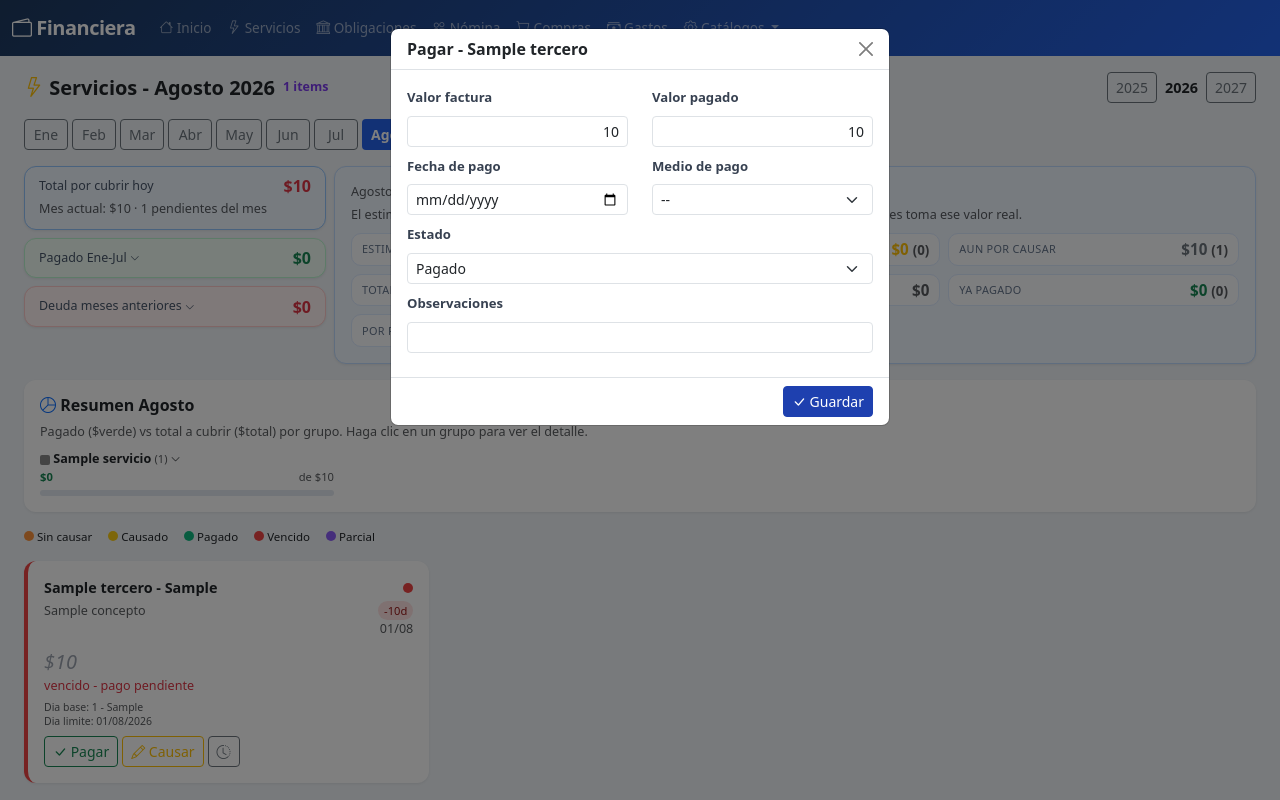
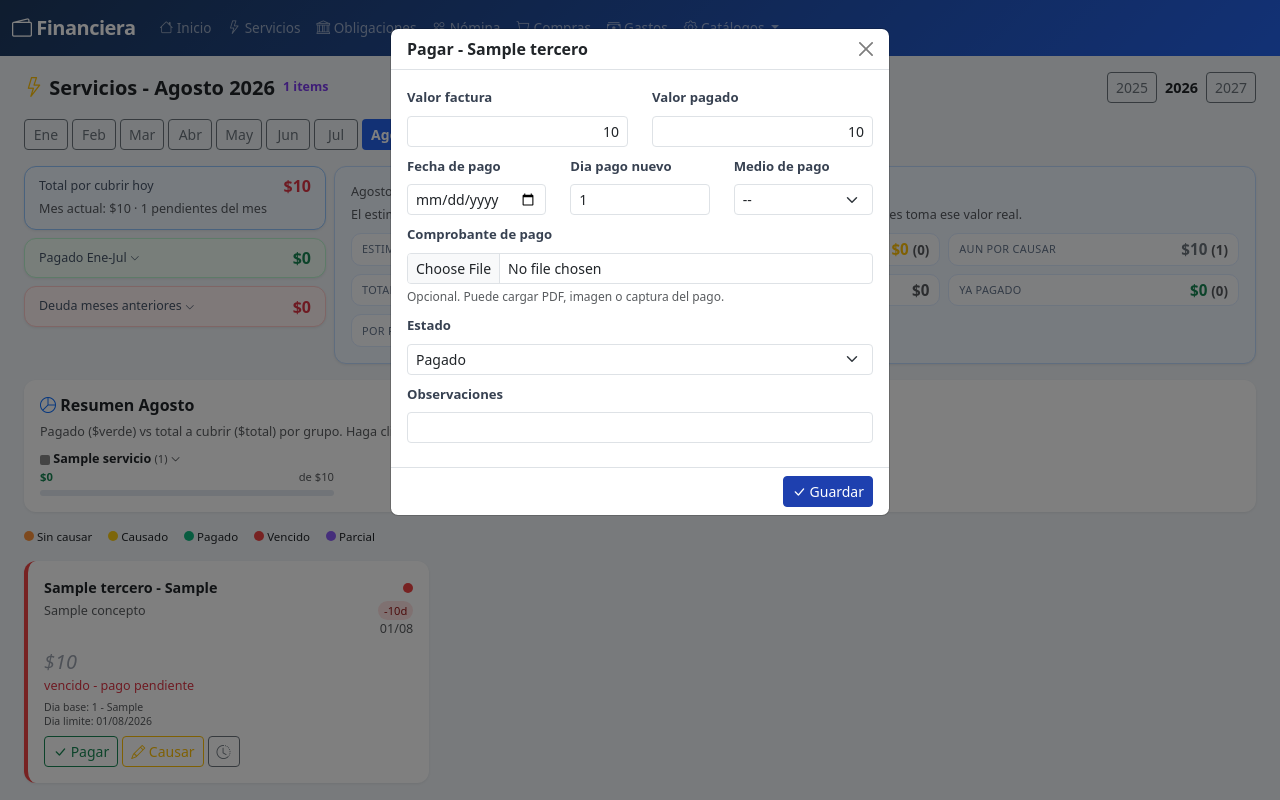
Before and after one commit to softeasyweb1966-web/financiera, a Flask app: page /servicios/pagos in a window 1280 px wide, after a click on "Pagar". Run offline with Flask 3, Linux system fonts and the light colour scheme; tables that the repository leaves empty hold one stand-in row (values such as "Sample post").

Commit message:
Modificación en Servicios y Oblgaciones para que al momento de pagar pida el día limite de pago y permita subir el recibo de pago

```diff
--- a/app/routes/servicios.py
+++ b/app/routes/servicios.py
@@ -1,4 +1,4 @@
-from flask import Blueprint, render_template, request, redirect, url_for, flash
+from flask import Blueprint, render_template, request, redirect, url_for, flash, send_file
 from app import db
 from app.models import (
     Servicio, PagoServicio, Tercero, Concepto, Categoria, MedioPago,
@@ -13,11 +13,59 @@ from app.conceptos_estado import (
 )
 from calendar import monthrange
 from datetime import date, datetime
+from io import BytesIO
 
 servicios_bp = Blueprint('servicios', __name__, url_prefix='/servicios')
 
 MESES = ['Enero', 'Febrero', 'Marzo', 'Abril', 'Mayo', 'Junio',
          'Julio', 'Agosto', 'Septiembre', 'Octubre', 'Noviembre', 'Diciembre']
+MAX_COMPROBANTE_SIZE = 5 * 1024 * 1024
+
+
+def _resolver_dia_pago(dia_valor, fecha_pago_valor=None):
+    valor_fuente = dia_valor
+    if valor_fuente in (None, '') and fecha_pago_valor:
+        try:
+            valor_fuente = datetime.strptime(fecha_pago_valor, '%Y-%m-%d').day
+        except ValueError:
+            valor_fuente = None
+
+    if valor_fuente in (None, ''):
+        return None, None
+
+    try:
+        dia = int(valor_fuente)
+    except (TypeError, ValueError):
+        return None, 'El dia de pago debe ser un numero entre 1 y 31.'
+
+    if dia < 1 or dia > 31:
+        return None, 'El dia de pago debe estar entre 1 y 31.'
+
+    return dia, None
+
+
+def _leer_comprobante(archivo):
+    if not archivo or not archivo.filename:
+        return None, None, None, None
+
+    contenido = archivo.read()
+    if not contenido:
+        return None, None, None, 'El comprobante adjunto esta vacio.'
+
+    if len(contenido) > MAX_COMPROBANTE_SIZE:
+        return None, None, None, 'El comprobante supera el limite de 5 MB.'
+
+    return archivo.filename[:255], (archivo.mimetype or 'application/octet-stream')[:120], contenido, None
+
+
+def _aplicar_dia_pago_servicio(servicio, nuevo_dia):
+    if not nuevo_dia:
+        return
+
+    servicio.dia_limite_pago = nuevo_dia
+    if servicio.periodicidad == 'anual' and servicio.fecha_pago_anual:
+        ultimo_dia = monthrange(servicio.fecha_pago_anual.year, servicio.fecha_pago_anual.month)[1]
+        servicio.fecha_pago_anual = servicio.fecha_pago_anual.replace(day=min(nuevo_dia, ultimo_dia))
 
 
 def _conceptos_activos_categoria(nombre_categoria, anio, mes):
@@ -621,15 +669,31 @@ def cambiar_estado(id):
 
 @servicios_bp.route('/pago', methods=['POST'])
 def registrar_pago():
-    servicio_id = request.form['servicio_id']
+    servicio_id = int(request.form['servicio_id'])
     anio = int(request.form['anio'])
     mes = int(request.form['mes'])
+    servicio = Servicio.query.get_or_404(servicio_id)
     accion = request.form.get('accion', 'pagar')  # causar o pagar
     valor_causado = request.form.get('valor_causado') or None
     valor_pagado = request.form.get('valor_pagado') or None
     estado = request.form.get('estado', 'pagado')
     medio_pago_id = request.form.get('medio_pago_id') or None
     fecha_pago = request.form.get('fecha_pago') or None
+    dia_pago_reportado, error_dia = _resolver_dia_pago(
+        request.form.get('dia_pago_reportado'),
+        fecha_pago
+    )
+    if accion == 'pagar' and error_dia:
+        flash(error_dia, 'danger')
+        return redirect(url_for('servicios.pagos', anio=anio, mes=mes))
+
+    comprobante_nombre, comprobante_mime, comprobante_archivo, error_comprobante = _leer_comprobante(
+        request.files.get('comprobante')
+    )
+    if accion == 'pagar' and error_comprobante:
+        flash(error_comprobante, 'danger')
+        return redirect(url_for('servicios.pagos', anio=anio, mes=mes))
+
     observaciones = request.form.get('observaciones', '').strip()
 
     pago = PagoServicio.query.filter_by(
@@ -648,8 +712,13 @@ def registrar_pago():
             pago.estado = estado
             pago.medio_pago_id = medio_pago_id
             pago.fecha_pago = fecha_pago
+            pago.dia_pago_reportado = dia_pago_reportado
             if valor_causado:
                 pago.valor_causado = valor_causado
+            if comprobante_archivo:
+                pago.comprobante_nombre = comprobante_nombre
+                pago.comprobante_mime = comprobante_mime
+                pago.comprobante_archivo = comprobante_archivo
         pago.observaciones = observaciones
     else:
         if accion == 'causar':
@@ -665,9 +734,16 @@ def registrar_pago():
                 servicio_id=servicio_id, anio=anio, mes=mes,
                 valor_causado=valor_causado, valor_pagado=valor_pagado,
                 estado=estado, medio_pago_id=medio_pago_id,
-                fecha_pago=fecha_pago, observaciones=observaciones
+                fecha_pago=fecha_pago, observaciones=observaciones,
+                dia_pago_reportado=dia_pago_reportado,
+                comprobante_nombre=comprobante_nombre,
+                comprobante_mime=comprobante_mime,
+                comprobante_archivo=comprobante_archivo
             )
         db.session.add(pago)
+
+    if accion == 'pagar' and dia_pago_reportado:
+        _aplicar_dia_pago_servicio(servicio, dia_pago_reportado)
 
     db.session.commit()
 
@@ -693,3 +769,18 @@ def registrar_pago():
 
     flash('Registro actualizado.', 'success')
     return redirect(url_for('servicios.pagos', anio=anio, mes=mes))
+
+
+@servicios_bp.route('/pago/<int:pago_id>/comprobante')
+def descargar_comprobante(pago_id):
+    pago = PagoServicio.query.get_or_404(pago_id)
+    if not pago.comprobante_archivo:
+        flash('Este pago no tiene comprobante adjunto.', 'warning')
+        return redirect(request.referrer or url_for('servicios.detalle', id=pago.servicio_id, anio=pago.anio))
+
+    return send_file(
+        BytesIO(pago.comprobante_archivo),
+        mimetype=pago.comprobante_mime or 'application/octet-stream',
+        download_name=pago.comprobante_nombre or f'comprobante_servicio_{pago.id}',
+        as_attachment=False
+    )
--- a/app/templates/servicios/pagos.html
+++ b/app/templates/servicios/pagos.html
@@ -346,6 +346,9 @@
 
             <div class="mt-1 card-meta-line">
                 <small class="text-muted d-block">Dia base: {{ s.dia_limite_pago or '-' }} - {{ s.periodicidad|title }}</small>
+                {% if pago and pago.dia_pago_reportado %}
+                <small class="text-muted d-block">Dia registrado al pagar: {{ pago.dia_pago_reportado }}</small>
+                {% endif %}
                 <small class="text-muted d-block">
                     {{ item.etiqueta_fecha }}: {{ item.fecha_referencia.strftime('%d/%m/%Y') if item.fecha_referencia else '-' }}
                 </small>
@@ -357,7 +360,7 @@
             <div class="mt-2 d-flex gap-1 flex-wrap">
                 {% if item.estado != 'pagado' %}
                 <button class="btn btn-sm btn-outline-success" data-bs-toggle="modal" data-bs-target="#modalPago"
-                        onclick='prepararPago({{ s.id }}, {{ s.tercero.nombre|tojson }}, {{ mes }}, {{ item.valor_mostrar or 0 }})'>
+                        onclick='prepararPago({{ s.id }}, {{ s.tercero.nombre|tojson }}, {{ mes }}, {{ item.valor_mostrar or 0 }}, {{ s.dia_limite_pago if s.dia_limite_pago is not none else "null" }})'>
                     <i class="bi bi-check-lg"></i> Pagar
                 </button>
                 {% if item.estado == 'sin_causar' %}
@@ -366,6 +369,11 @@
                     <i class="bi bi-pencil"></i> Causar
                 </button>
                 {% endif %}
+                {% endif %}
+                {% if pago and pago.comprobante_archivo %}
+                <a href="{{ url_for('servicios.descargar_comprobante', pago_id=pago.id) }}" class="btn btn-sm btn-outline-info" title="Ver comprobante">
+                    <i class="bi bi-paperclip"></i>
+                </a>
                 {% endif %}
                 <a href="{{ url_for('servicios.detalle', id=s.id, anio=anio) }}" class="btn btn-sm btn-outline-secondary" title="Historial mes a mes">
                     <i class="bi bi-clock-history"></i>
@@ -383,7 +391,7 @@
 <div class="modal fade" id="modalPago" tabindex="-1">
     <div class="modal-dialog">
         <div class="modal-content">
-            <form method="POST" action="{{ url_for('servicios.registrar_pago') }}">
+            <form method="POST" action="{{ url_for('servicios.registrar_pago') }}" enctype="multipart/form-data">
                 <input type="hidden" name="servicio_id" id="pago_servicio_id">
                 <input type="hidden" name="anio" value="{{ anio }}">
                 <input type="hidden" name="mes" id="pago_mes">
@@ -415,17 +423,26 @@
                             </div>
                         </div>
                         <div class="row">
-                            <div class="col-6 mb-2">
+                            <div class="col-4 mb-2">
                                 <label class="form-label">Fecha de pago</label>
-                                <input type="date" name="fecha_pago" class="form-control form-control-sm">
+                                <input type="date" name="fecha_pago" id="pago_fecha_pago" class="form-control form-control-sm">
                             </div>
-                            <div class="col-6 mb-2">
+                            <div class="col-4 mb-2">
+                                <label class="form-label">Dia pago nuevo</label>
+                                <input type="number" name="dia_pago_reportado" id="pago_dia_reportado" class="form-control form-control-sm" min="1" max="31" placeholder="1-31">
+                            </div>
+                            <div class="col-4 mb-2">
                                 <label class="form-label">Medio de pago</label>
                                 <select name="medio_pago_id" id="medio_pago_select" class="form-select form-select-sm" onchange="toggleTCFields()">
                                     <option value="">--</option>
                                     {% for m in medios %}<option value="{{ m.id }}" data-nombre="{{ m.nombre }}">{{ m.nombre }}</option>{% endfor %}
                                 </select>
                             </div>
+                        </div>
+                        <div class="mb-2">
+                            <label class="form-label">Comprobante de pago</label>
+                            <input type="file" name="comprobante" class="form-control form-control-sm" accept=".pdf,image/*">
+                            <div class="form-text">Opcional. Puede cargar PDF, imagen o captura del pago.</div>
                         </div>
                         <div id="seccion-tc" style="display:none" class="border rounded p-2 mb-2 bg-light">
                             <small class="fw-bold text-muted d-block mb-1"><i class="bi bi-credit-card"></i> Datos Tarjeta de Credito</small>
@@ -471,11 +488,13 @@
 
 {% block scripts %}
 <script>
-function prepararPago(id, nombre, mes, valor) {
+function prepararPago(id, nombre, mes, valor, diaBase) {
     document.getElementById('pago_servicio_id').value = id;
     document.getElementById('pago_mes').value = mes;
     window.FinancieraMoney.setValue(document.getElementById('pago_valor_causado2'), valor || '');
     window.FinancieraMoney.setValue(document.getElementById('pago_valor_pagado'), valor || '');
+    document.getElementById('pago_dia_reportado').value = diaBase || '';
+    document.getElementById('pago_fecha_pago').value = '';
     document.getElementById('pago_estado').value = 'pagado';
     document.getElementById('pago_accion').value = 'pagar';
     document.getElementById('pago_titulo').textContent = 'Pagar - ' + nombre;
@@ -505,5 +524,15 @@ function toggleTCFields() {
         seccionTC.style.display = 'none';
     }
 }
+
+document.getElementById('pago_fecha_pago').addEventListener('change', function() {
+    if (!this.value) {
+        return;
+    }
+    var partes = this.value.split('-');
+    if (partes.length === 3) {
+        document.getElementById('pago_dia_reportado').value = parseInt(partes[2], 10) || '';
+    }
+});
 </script>
 {% endblock %}
```
Also changed, not shown: app/__init__.py (+24 -0 lines), app/models.py (+8 -0 lines), app/routes/obligaciones.py (+101 -4 lines), app/templates/obligaciones/detalle.html (+12 -1 lines), app/templates/obligaciones/pagos.html (+33 -4 lines), app/templates/servicios/detalle.html (+11 -0 lines), migrations/versions/20260811_06_add_pago_day_and_receipt_fields.py (added, +60 -0 lines).
